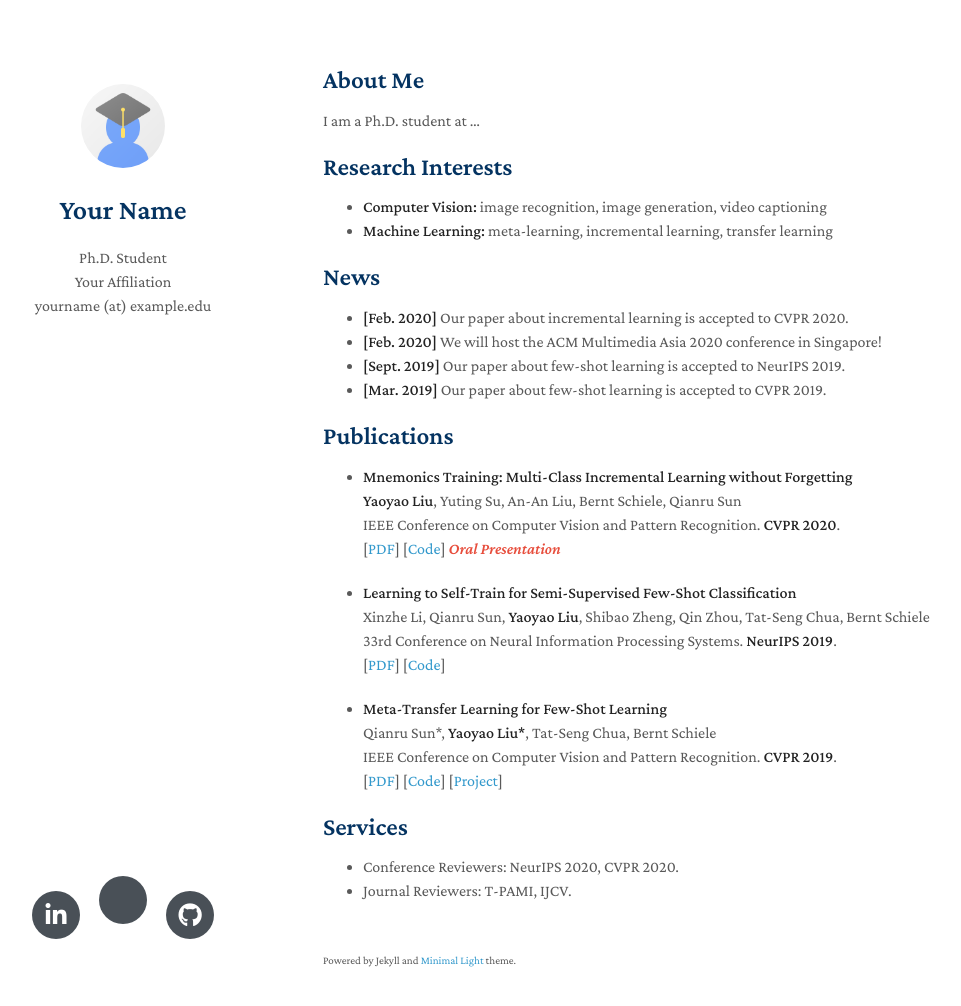
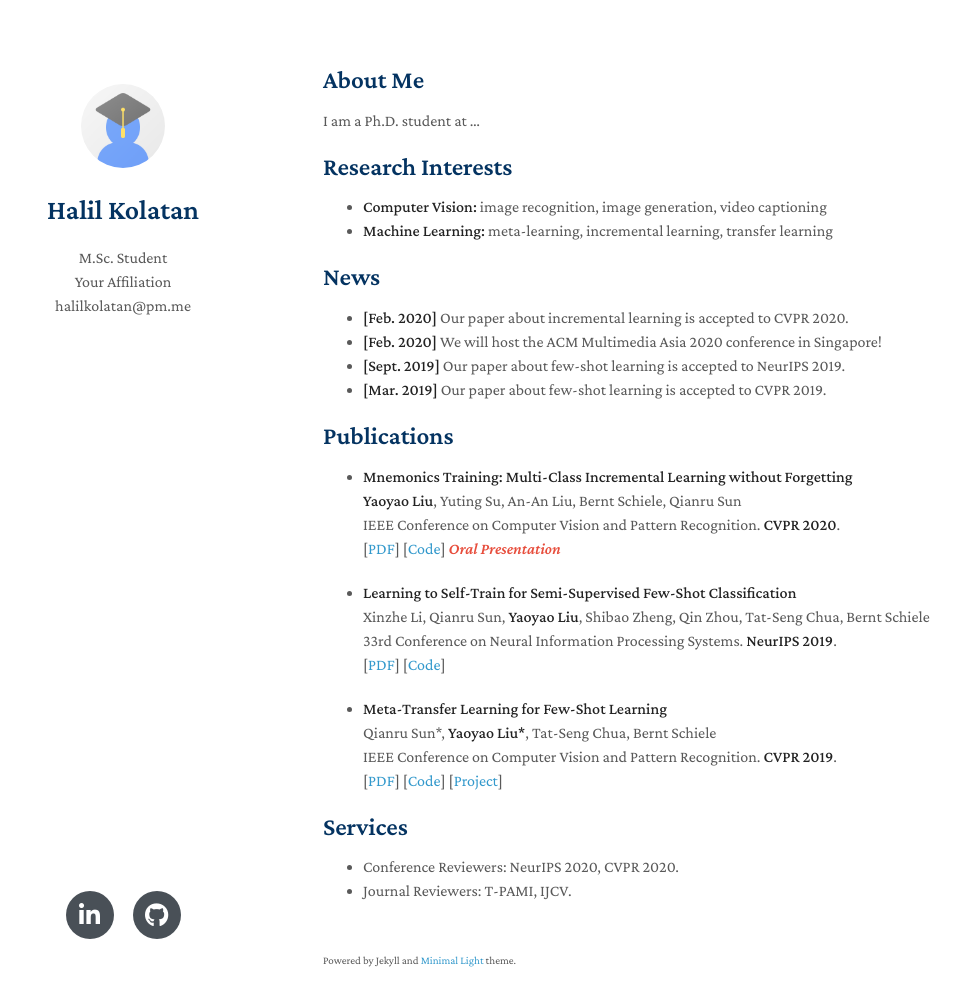
Before and after one commit to Sw4yter/sw4yter.github.io, a Jekyll site: the page built from index.md, in a window 1280 px wide and 1041 px high. Shown: the top 1006 px of the window, without its empty margins (147-1108 px from the left). Built offline with Jekyll 4.4.1, drawn with Linux system fonts in a browser that asks for light colours; nearby versions of some CDN libraries; a style sheet for code colours, icons or effects is not loaded; our own code applies the rules of GitHub Pages for plain Markdown files.

Commit message:
Update _config.yml

```diff
--- a/_config.yml
+++ b/_config.yml
@@ -1,9 +1,9 @@
-title: Your Name
-position: Ph.D. Student
+title: Halil Kolatan
+position: M.Sc. Student
 affiliation: Your Affiliation
-email: yourname (at) example.edu
+email: halilkolatan@pm.me
 keywords: minimal academic
-google_scholar: https://scholar.google.com/
+#google_scholar: https://scholar.google.com/
 github_link: https://github.com/yaoyao-liu/minimal-light
 linkedin: https://www.linkedin.com/
 avatar: ./assets/img/avatar.png
```
